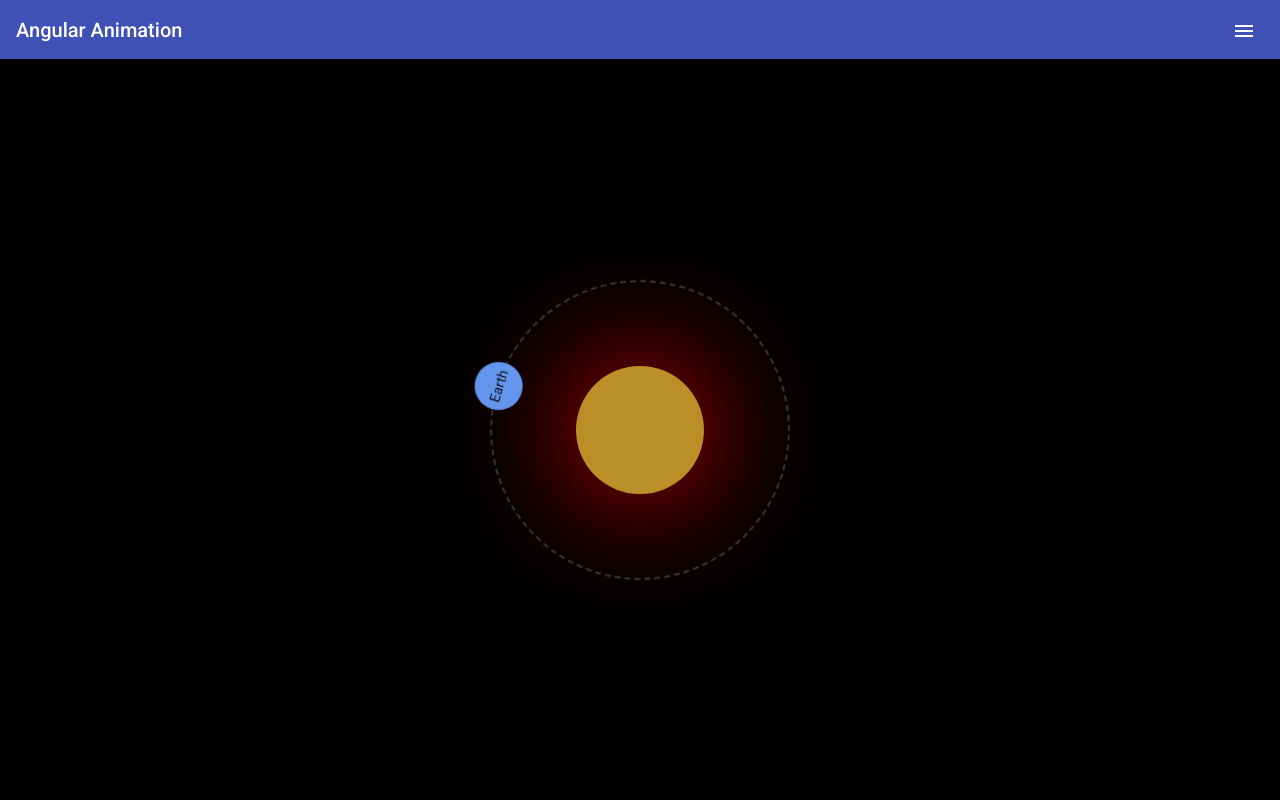
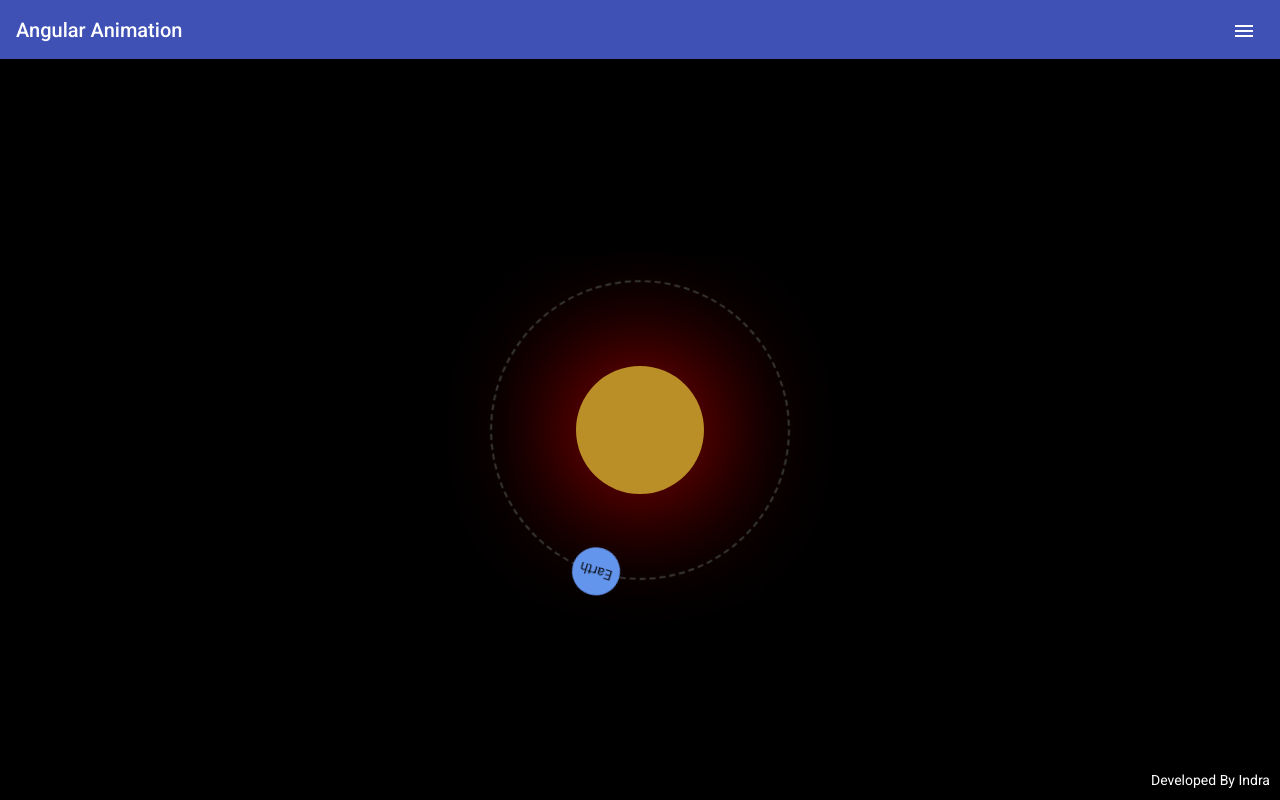
Before and after one commit to Indrajeetsing/angular-animation, an Angular app: page / in a window 1280 px wide. Built offline with nearby package versions, Linux system fonts and the light colour scheme; what @angular/fire would draw is missing.

Commit message:
add caption

```diff
--- a/src/app/app.component.html
+++ b/src/app/app.component.html
@@ -78,6 +78,7 @@
           </div>
         </div>
       </ng-container>
+      <mat-label class="caption">Developed By Indra</mat-label>
     </div>
 
   </mat-drawer-container>
--- a/src/app/app.component.scss
+++ b/src/app/app.component.scss
@@ -60,6 +60,13 @@
 
       }
 
+      .caption {
+        color: white;
+        bottom: 10px;
+        right: 10px;
+        position: absolute;
+      }
+
     }
   }
 }
```
